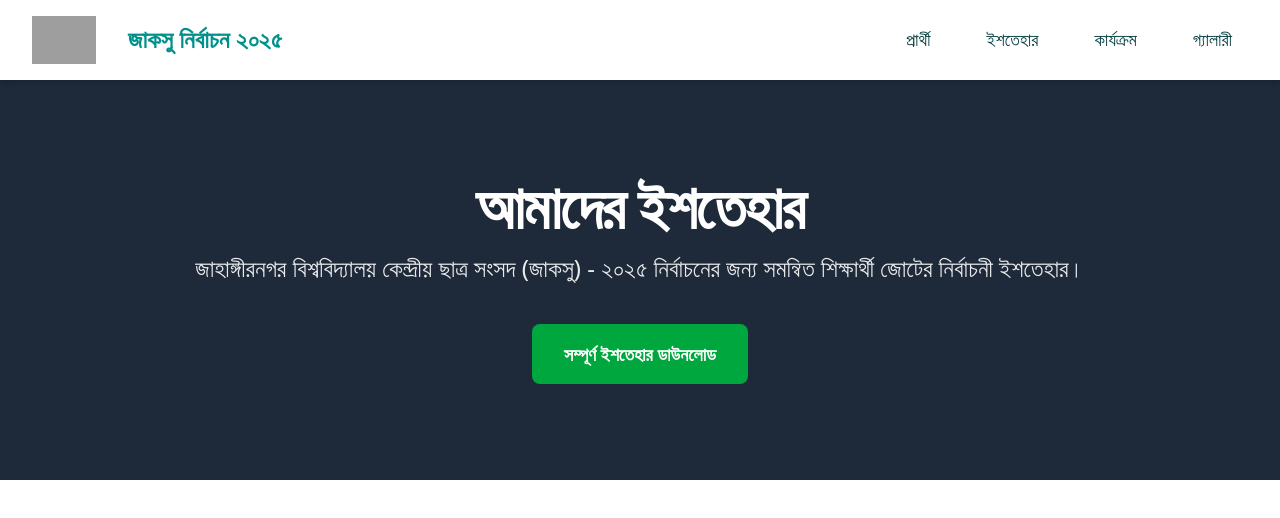
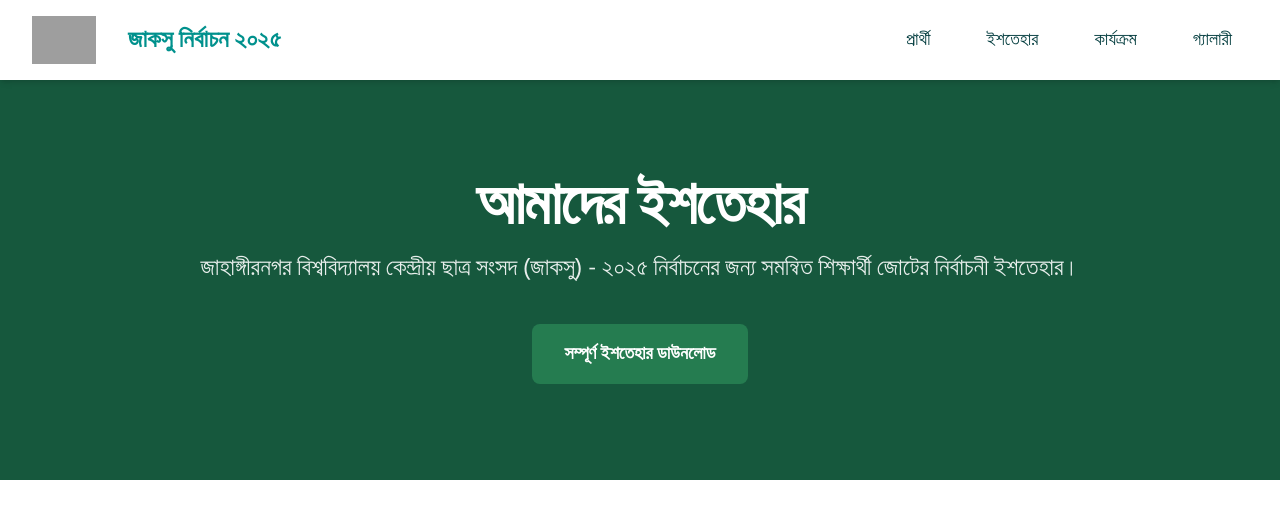
Before and after one commit to Md-Ashikur-Rahman-Ashik/Campaign-Redesign, a Next.js app: page /manifesto in a window 1280 px wide. Shown: the top 518 px of the page. Built offline with nearby package versions, Linux system fonts and the light colour scheme; grey boxes are pictures that could not be loaded.

Commit message:
Modified Navbar and Hero section

```diff
--- a/src/components/HeroSection.tsx
+++ b/src/components/HeroSection.tsx
@@ -10,13 +10,17 @@ const HeroSection: React.FC<HeroSectionProps> = () => {
         "জাহাঙ্গীরনগর বিশ্ববিদ্যালয় কেন্দ্রীয় ছাত্র সংসদ (জাকসু) - ২০২৫ নির্বাচনের জন্য সমন্বিত শিক্ষার্থী জোটের নির্বাচনী ইশতেহার।";
     const buttonText: string = "সম্পূর্ণ ইশতেহার ডাউনলোড";
 
+    const bengaliFontStyle = {
+        fontFamily: '"Hind Siliguri", sans-serif'
+    };
+
     // const handleDownloadClick = (e: React.MouseEvent<HTMLButtonElement>) => {
     //     e.preventDefault();
     //     console.log("Download button clicked (UI-only).");
     // };
 
     return (
-        <section className="bg-gray-800 py-16 md:py-24 text-white font-sans">
+        <section className="bg-[#16583D] py-16 md:py-24 text-white" style={bengaliFontStyle}>
             <div className="max-w-7xl mx-auto px-4 sm:px-6 lg:px-8">
                 <div className="text-center">
                     <h1
@@ -37,8 +41,7 @@ const HeroSection: React.FC<HeroSectionProps> = () => {
                         // onClick={handleDownloadClick}
                         type="button"
                         className="
-                            // Replaced 'bg-light-green' with 'bg-green-600' (Standard Green)
-                            bg-green-600 text-white
+                            bg-[#257C50] text-white
                             px-6 py-3 sm:px-8 sm:py-4 rounded-lg
                             text-base sm:text-lg font-semibold
                             hover:bg-green-700 transition duration-300 ease-in-out
--- a/src/components/Navbar.tsx
+++ b/src/components/Navbar.tsx
@@ -14,6 +14,7 @@ const DARK_TEAL = '#003B3D';
 const navStyle = {
     '--primary-teal': PRIMARY_TEAL,
     '--dark-teal': DARK_TEAL,
+    fontFamily: '"Hind Siliguri", sans-serif',
 } as React.CSSProperties; // Assert as CSSProperties for TypeScript
 
 const NavLink: React.FC<{ item: NavItem, onClick: () => void }> = ({ item, onClick }) => (
@@ -35,6 +36,9 @@ const Navbar: React.FC = () => {
     const [isOpen, setIsOpen] = useState(false);
     const toggleMenu = useCallback(() => setIsOpen((prev) => !prev), []);
     const closeMenu = useCallback(() => setIsOpen(false), []);
+    const bengaliFontStyle = {
+        fontFamily: '"Hind Siliguri", sans-serif'
+    };
 
     return (
         // Apply the CSS variables to the header element
```
